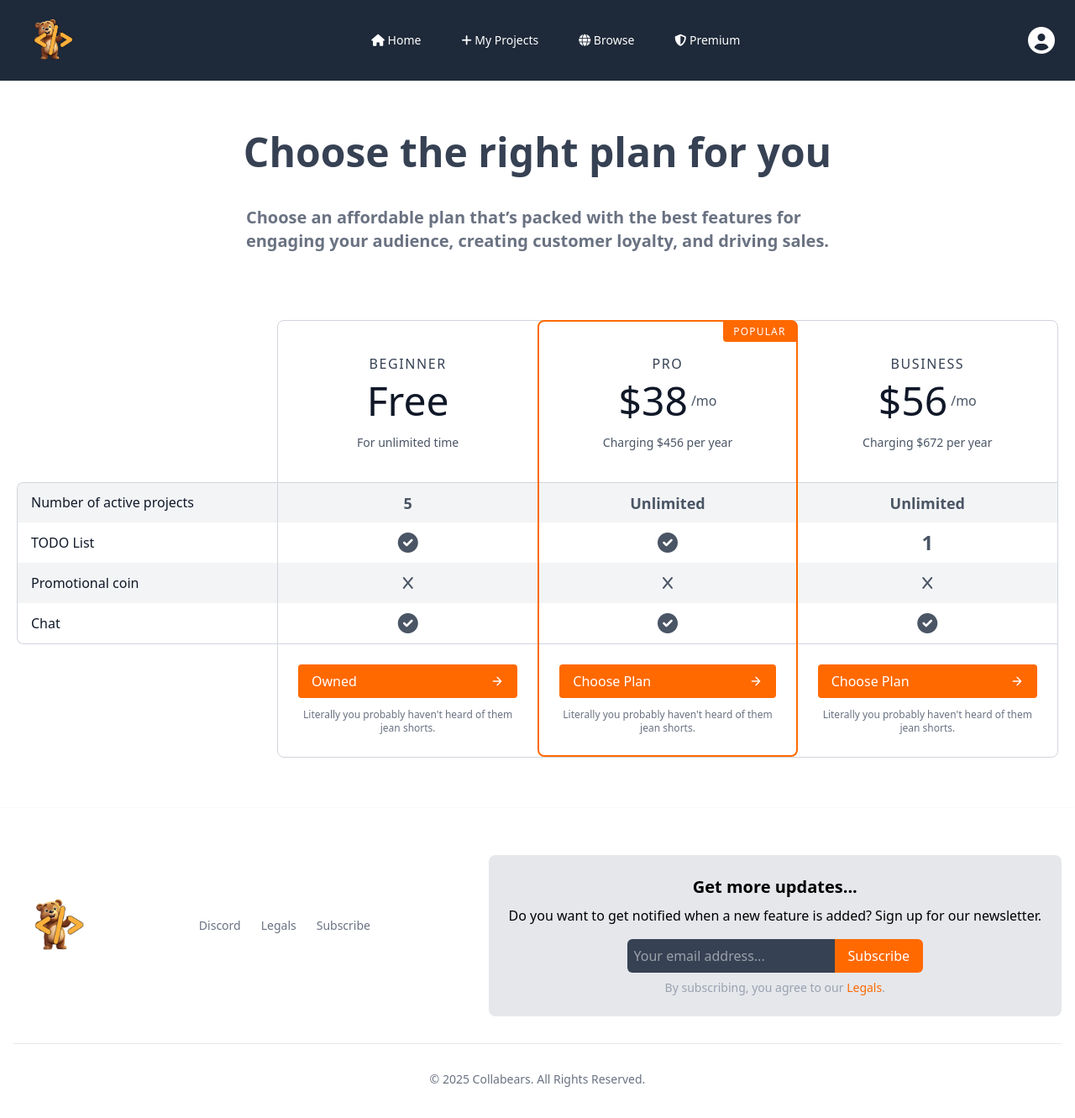
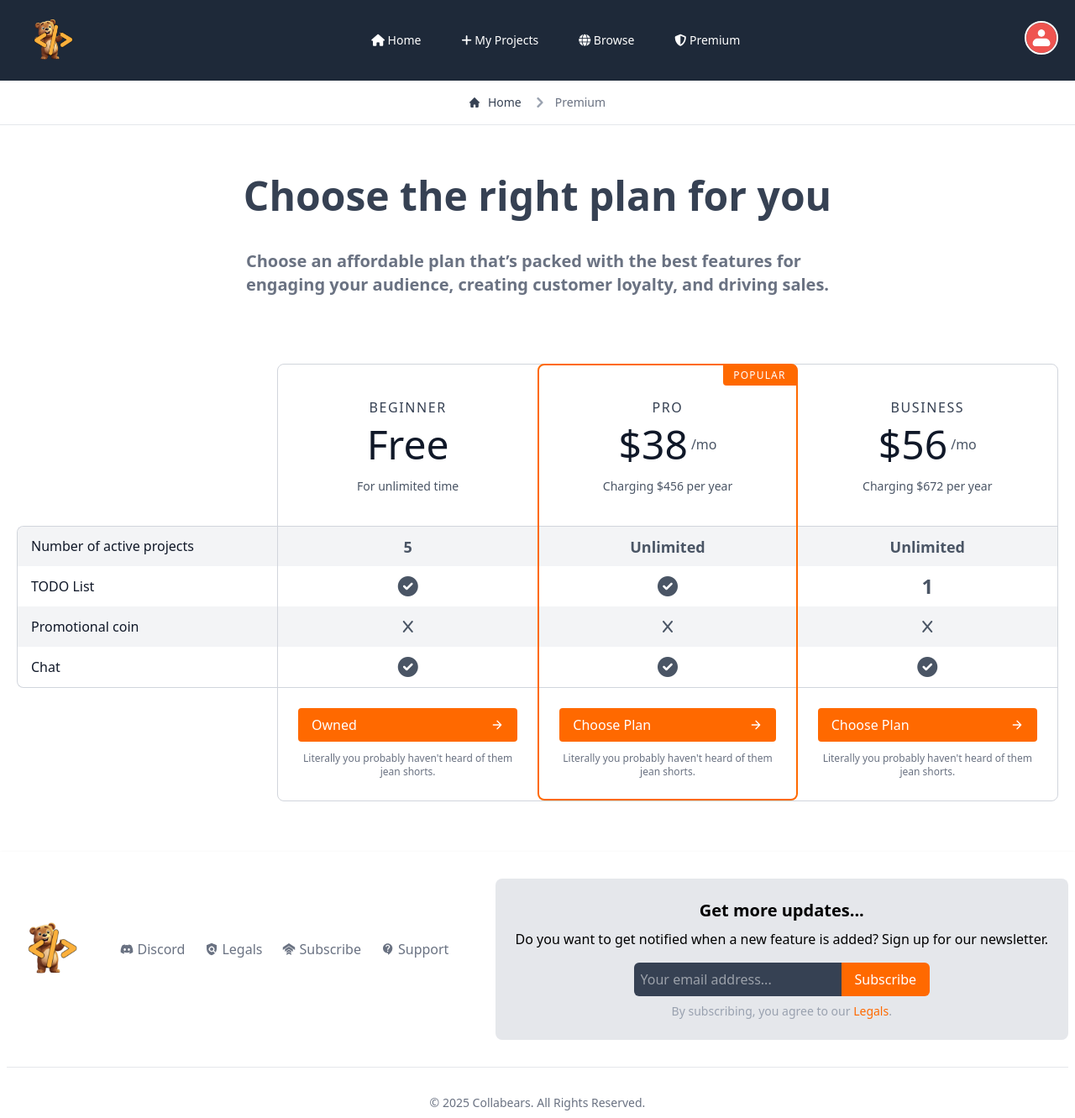
Before and after one commit to remedyhehe/VizsgaProjekt, a React (Vite) app in the folder Project/Collabears_Frontend/: page /premium in a window 1280 px wide. Shown: the whole page at 84% size. Built offline with nearby package versions, Linux system fonts and the light colour scheme.

Commit message:
Project settings toast berakása

```diff
--- a/Project/Collabears_Frontend/src/components/Cards/MyProjectCard.tsx
+++ b/Project/Collabears_Frontend/src/components/Cards/MyProjectCard.tsx
@@ -14,7 +14,7 @@ const MyProjectCard = ({ project }: MyProjectCardProps) => {
   return (
     <div className="bg-gray-800 text-white rounded-xl shadow-lg p-5 w-100 mx-auto transform transition-all duration-300 hover:scale-105">
       <div className="flex flex-row justify-between ">
-        <h2 className="text-xl font-semibold mb-3 text-emerald-400">
+        <h2 className="text-xl font-semibold mb-3 text-orange-500">
           {project.name}
         </h2>
         <div className="flex -space-x-4 rtl:space-x-reverse">
@@ -27,17 +27,16 @@ const MyProjectCard = ({ project }: MyProjectCardProps) => {
       </div>
       <p className="text-gray-300 text-md">{project.description}</p>
 
-      <div className="mt-6 text-gray-400 text-md">
-        Created at: {new Date(project.created_at).toLocaleDateString()}
-      </div>
-
       <div className="flex justify-between items-center mt-5">
         <Link
           to={`/projectDetails/${project.id}`}
-          className="flex items-center gap-2 bg-emerald-500 hover:bg-emerald-600 text-black font-medium px-4 py-2 rounded-lg transition-all"
+          className="flex items-center gap-2 bg-orange-500 hover:bg-orange-600 text-black font-medium px-4 py-2 rounded-lg transition-all"
         >
           <i className="fa-solid fa-eye"></i> View
         </Link>
+      </div>
+      <div className="mt-6 text-gray-400 text-md">
+        Created at: {new Date(project.created_at).toLocaleDateString()}
       </div>
     </div>
   );
--- a/Project/Collabears_Frontend/src/components/Function/LogoutButton.tsx
+++ b/Project/Collabears_Frontend/src/components/Function/LogoutButton.tsx
@@ -33,18 +33,10 @@ const LogoutButton = () => {
   };
 
   return (
-    <button
-      onClick={handleLogout}
-      className="group flex items-center justify-start w-10 h-8 bg-red-600 rounded-full cursor-pointer relative overflow-hidden transition-all duration-200 shadow-lg hover:w-32 hover:rounded-lg active:translate-x-1 active:translate-y-1"
-    >
-      <div className="flex items-center justify-center w-full transition-all duration-300 group-hover:justify-start group-hover:px-3">
-        <svg className="w-4 h-4" viewBox="0 0 512 512" fill="white">
-          <path d="M377.9 105.9L500.7 228.7c7.2 7.2 11.3 17.1 11.3 27.3s-4.1 20.1-11.3 27.3L377.9 406.1c-6.4 6.4-15 9.9-24 9.9c-18.7 0-33.9-15.2-33.9-33.9l0-62.1-128 0c-17.7 0-32-14.3-32-32l0-64c0-17.7 14.3-32 32-32l128 0 0-62.1c0-18.7 15.2-33.9 33.9-33.9c9 0 17.6 3.6 24 9.9zM160 96L96 96c-17.7 0-32 14.3-32 32l0 256c0 17.7 14.3 32 32 32l64 0c17.7 0 32 14.3 32 32s-14.3 32-32 32l-64 0c-53 0-96-43-96-96L0 128C0 75 43 32 96 32l64 0c17.7 0 32 14.3 32 32s-14.3 32-32 32z"></path>
-        </svg>
-      </div>
-      <div className="absolute right-5 transform translate-x-full opacity-0 text-white text-lg font-semibold transition-all duration-300 group-hover:translate-x-0 group-hover:opacity-100">
-        Logout
-      </div>
+    <button onClick={handleLogout} className="w-full text-left">
+      <h2 className="p-2 hover:bg-slate-300 rounded-lg w-full cursor-pointer">
+        <i className="fa-solid fa-right-from-bracket"></i> Logout
+      </h2>
     </button>
   );
 };
--- a/Project/Collabears_Frontend/src/components/Layouts/Footer.tsx
+++ b/Project/Collabears_Frontend/src/components/Layouts/Footer.tsx
@@ -1,7 +1,11 @@
+import { FaDiscord } from "react-icons/fa";
+import { MdContactSupport, MdPolicy } from "react-icons/md";
+import { GiUpgrade } from "react-icons/gi";
+
 const Footer = () => {
   return (
     <footer className="bg-white shadow-sm dark:bg-gray-900">
-      <div className="w-full max-w-screen-xl mx-auto p-4 md:py-8">
+      <div className="w-full max-w-screen-xl mx-auto p-2">
         <div className="sm:flex sm:items-center sm:justify-between">
           <a
             href="https://flowbite.com/"
@@ -14,20 +18,41 @@ const Footer = () => {
             />
           </a>
 
-          <ul className="flex flex-wrap items-center mb-6 text-sm font-medium text-gray-500 sm:mb-0 dark:text-gray-400">
+          <ul className="flex items-center mb-6 text-md font-medium text-gray-500 sm:mb-0 dark:text-gray-400">
             <li>
-              <a href="#" className="hover:underline me-4 md:me-6">
+              <a
+                href="#"
+                className="hover:text-orange-500 me-4 md:me-6 flex items-center gap-1"
+              >
+                <FaDiscord />
                 Discord
               </a>
             </li>
             <li>
-              <a href="/legals" className="hover:underline me-4 md:me-6">
+              <a
+                href="/legals"
+                className="hover:text-orange-500 me-4 md:me-6 flex items-center gap-1"
+              >
+                <MdPolicy />
                 Legals
               </a>
             </li>
             <li>
-              <a href="/premium" className="hover:underline me-4 md:me-6">
+              <a
+                href="/premium"
+                className="hover:text-orange-500 me-4 md:me-6  flex items-center gap-1"
+              >
+                <GiUpgrade />
                 Subscribe
+              </a>
+            </li>
+            <li>
+              <a
+                href="#"
+                className="hover:text-orange-500 me-4 md:me-6  flex items-center gap-1"
+              >
+                <MdContactSupport />
+                Support
               </a>
             </li>
           </ul>
--- a/Project/Collabears_Frontend/src/components/Layouts/Navbar.tsx
+++ b/Project/Collabears_Frontend/src/components/Layouts/Navbar.tsx
@@ -112,7 +112,11 @@ const Navbar = () => {
             className="w-10 h-10 rounded-full cursor-pointer"
             onClick={toggleDropdown}
           >
-            <i className="fa-solid fa-circle-user fa-2xl"></i>
+            <img
+              className="w-10 h-10 border-2 border-white rounded-full dark:border-gray-800"
+              src="../images/avatar.png"
+              alt=""
+            />
           </button>
           {isDropdownOpen && (
             <div
--- a/Project/Collabears_Frontend/src/components/Pages/MembersPage.tsx
+++ b/Project/Collabears_Frontend/src/components/Pages/MembersPage.tsx
@@ -300,12 +300,6 @@ const MembersPage = () => {
                                   }
                                   required
                                 />
-                                <button
-                                  type="submit"
-                                  className="text-white absolute end-2.5 bottom-2.5 bg-orange-700 hover:bg-orange-800 focus:ring-4 focus:outline-none focus:ring-orange-300 font-medium rounded-lg text-sm px-4 py-2 dark:bg-orange-600 dark:hover:bg-orange-700 dark:focus:ring-orange-800"
-                                >
-                                  Search
-                                </button>
                               </div>
                             </form>
                             <div className="mt-4 max-h-60 overflow-y-auto">
@@ -317,7 +311,7 @@ const MembersPage = () => {
                                   <span className="flex items-center gap-3 mb-2 sm:mb-0">
                                     <img
                                       src="../images/avatar.png"
-                                      className="h-10"
+                                      className="w-10 h-10 border-2 border-white rounded-full dark:border-gray-800"
                                     />
                                     {user.name} ({user.email})
                                   </span>
--- a/Project/Collabears_Frontend/src/components/Pages/PremiumPage.tsx
+++ b/Project/Collabears_Frontend/src/components/Pages/PremiumPage.tsx
@@ -6,6 +6,49 @@ const PremiumPage = () => {
   return (
     <>
       <Navbar />
+      <nav className="flex m-4 justify-center" aria-label="Breadcrumb">
+        <ol className="inline-flex items-center space-x-1 md:space-x-3 rtl:space-x-reverse">
+          <li className="inline-flex items-center">
+            <a
+              href="/"
+              className="inline-flex items-center text-sm font-medium text-gray-700 hover:text-blue-600 dark:text-gray-400 dark:hover:text-orange-500"
+            >
+              <svg
+                className="w-3 h-3 me-2.5"
+                aria-hidden="true"
+                xmlns="http://www.w3.org/2000/svg"
+                fill="currentColor"
+                viewBox="0 0 20 20"
+              >
+                <path d="m19.707 9.293-2-2-7-7a1 1 0 0 0-1.414 0l-7 7-2 2a1 1 0 0 0 1.414 1.414L2 10.414V18a2 2 0 0 0 2 2h3a1 1 0 0 0 1-1v-4a1 1 0 0 1 1-1h2a1 1 0 0 1 1 1v4a1 1 0 0 0 1 1h3a2 2 0 0 0 2-2v-7.586l.293.293a1 1 0 0 0 1.414-1.414Z" />
+              </svg>
+              Home
+            </a>
+          </li>
+          <li aria-current="page">
+            <div className="flex items-center">
+              <svg
+                className="w-3 h-3 text-gray-400 mx-1 rtl:rotate-180"
+                aria-hidden="true"
+                xmlns="http://www.w3.org/2000/svg"
+                fill="none"
+                viewBox="0 0 6 10"
+              >
+                <path
+                  stroke="currentColor"
+                  strokeLinecap="round"
+                  strokeLinejoin="round"
+                  strokeWidth="2"
+                  d="m1 9 4-4-4-4"
+                />
+              </svg>
+              <span className="ms-1 text-sm font-medium text-gray-500 md:ms-2 dark:text-gray-400">
+                Premium
+              </span>
+            </div>
+          </li>
+        </ol>
+      </nav>
       <div className="">
         <section className="text-gray-700 body-font overflow-hidden border-t border-gray-200">
           <div className="p-5 mt-10 flex flex-col justify-center items-center gap-10">
```
Also changed, not shown: Project/Collabears_Frontend/src/components/Pages/SettingsPage.tsx (+94 -19 lines), Project/Collabears_Frontend/public/images/avatar.png.
